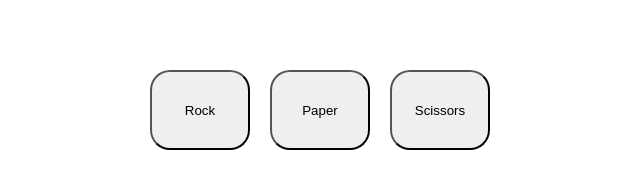
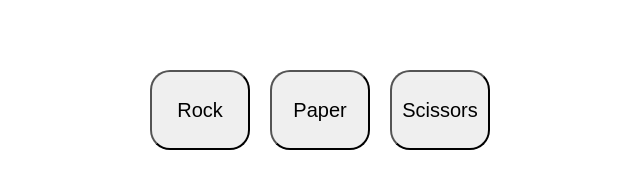
Before and after one commit to darshan019/rock-paper-scissors, a plain HTML site: page index.html in a window 1280 px wide. Shown: the part 232-420 px from the top of the page, 320-960 px from the left. Drawn offline with Linux system fonts and the light colour scheme.

Commit message:
Update index.html
Increased button font-size

```diff
--- a/index.html
+++ b/index.html
@@ -12,6 +12,7 @@
             height: 80px;
             margin:10px;
             border-radius: 20px;
+            Font-size: 20px;
         }
         .first{
             display: flex;
```
